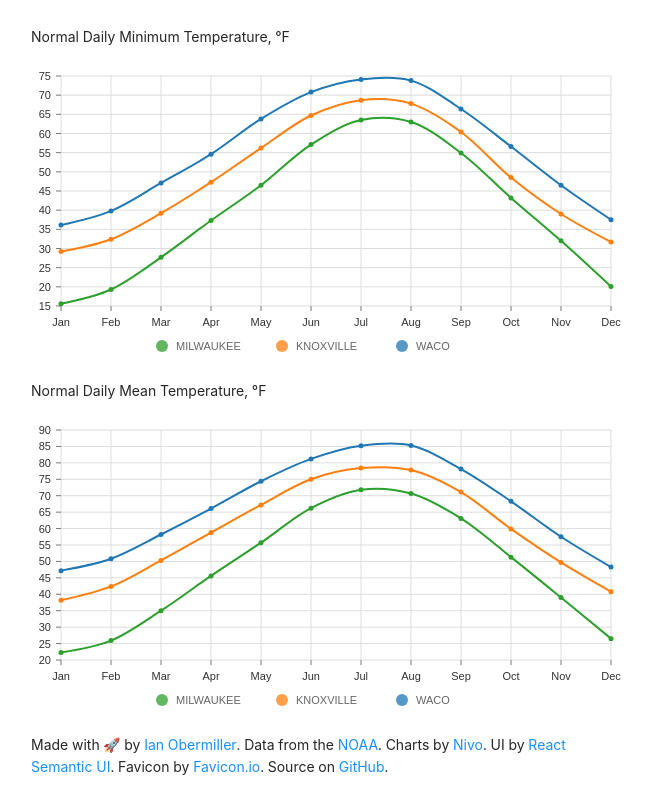
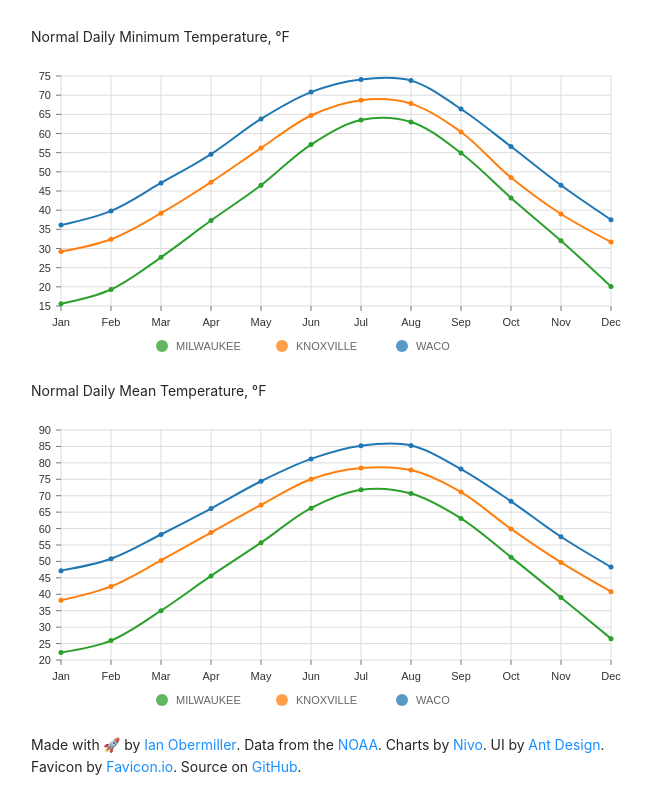
Before and after one commit to ianobermiller/climate-compare, a React (Create React App) app: page / in a window 1280 px wide. Shown: the part 746-1544 px from the top of the page, without its empty margins (309-961 px from the left). Built offline with nearby package versions, Linux system fonts and the light colour scheme.

Commit message:
Update footer

```diff
--- a/src/App.js
+++ b/src/App.js
@@ -179,8 +179,7 @@ export default function App() {
           NOAA
         </a>
         . Charts by <a href="https://nivo.rocks/">Nivo</a>. UI by{' '}
-        <a href="https://react.semantic-ui.com/">React Semantic UI</a>. Favicon
-        by{' '}
+        <a href="https://ant.design/">Ant Design</a>. Favicon by{' '}
         <a href="https://favicon.io/emoji-favicons/sun-behind-small-cloud/">
           Favicon.io
         </a>
```
